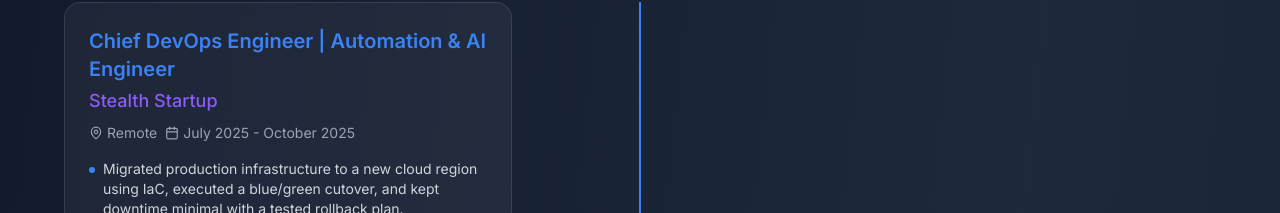
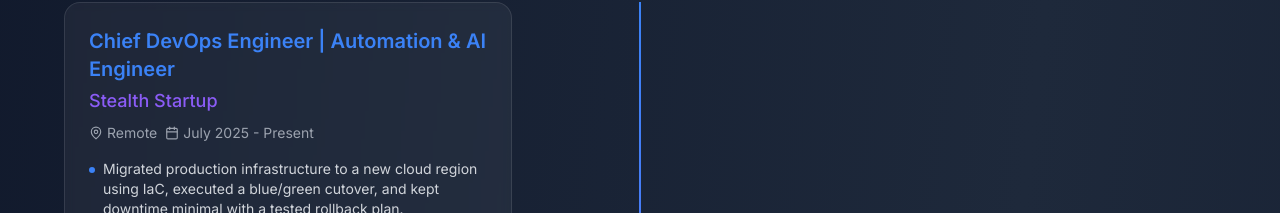
Before and after one commit to Zlash65/zlash.xyz, a React (Vite) app: page / in a window 1280 px wide. Shown: the part 2200-2413 px from the top of the page. Built offline with nearby package versions, Linux system fonts and the light colour scheme.

Commit message:
fix: experience timeline issue (#3)

```diff
--- a/src/components/Experience.tsx
+++ b/src/components/Experience.tsx
@@ -8,7 +8,7 @@ const Experience: React.FC = () => {
       title: "Chief DevOps Engineer | Automation & AI Engineer",
       company: "Stealth Startup",
       location: "Remote",
-      period: "July 2025 - October 2025",
+      period: "July 2025 - Present",
       achievements: [
         "Migrated production infrastructure to a new cloud region using IaC, executed a blue/green cutover, and kept downtime minimal with a tested rollback plan.",
         "Reduced cloud costs significantly by right-sizing compute resources, fixing autoscaling thresholds, optimizing data transfer and storage, and removing orphaned resources.",
```
